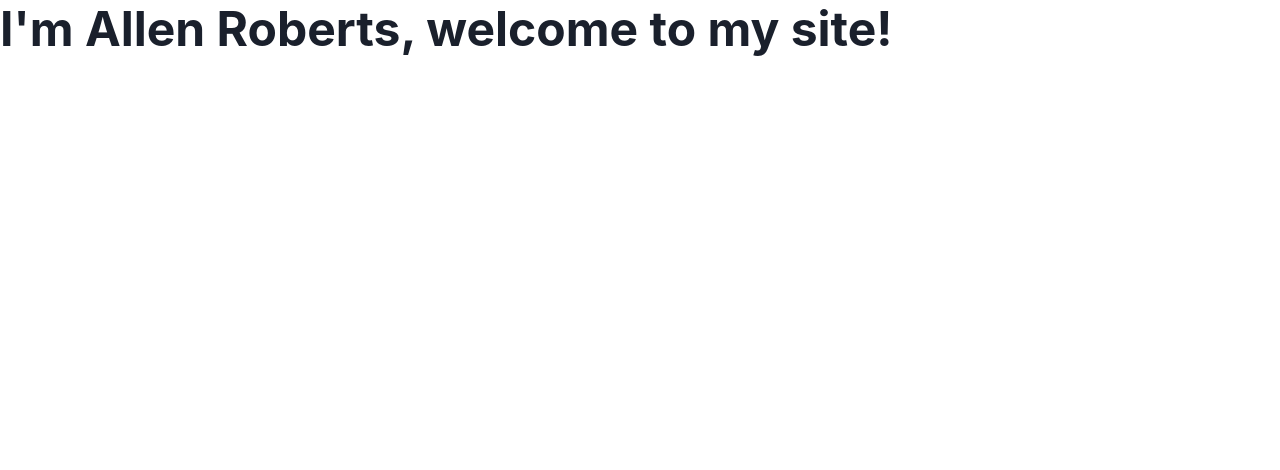
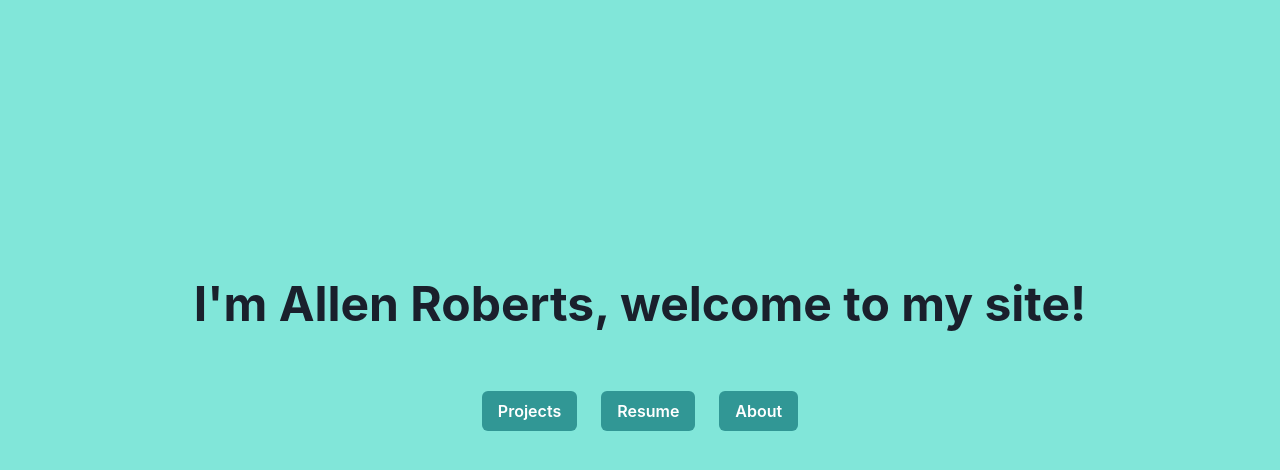
Before and after one commit to AllenRoberts/Personal-Site, a Next.js app: page / in a window 1280 px wide. Shown: the top 470 px of the page. Built offline with nearby package versions, Linux system fonts and the light colour scheme.

Commit message:
Added navbar component, centered text, and added color

```diff
--- a/components/FrontPage.js
+++ b/components/FrontPage.js
@@ -1,4 +1,5 @@
 import { Button, Center, Flex, Heading, Text } from "@chakra-ui/react";
+import { Stack, HStack, VStack } from "@chakra-ui/react"
 
 const FrontPage = () => {
   return (
@@ -7,11 +8,16 @@ const FrontPage = () => {
       h="100%"
       direction="column"
       bg='black.300'
+
     >
-       <Heading fontSize="5xl" noOfLines={2}>
+      <Center>
+       <Heading fontSize="5xl" noOfLines={2} pt={100} text-align = "center">
         I'm Allen Roberts, welcome to my site!
     </Heading>
+
+    </Center>
     </Flex>
+
   );
 };
 
--- /dev/null
+++ b/components/Navbar.js
@@ -0,0 +1,33 @@
+import { Button, Center, Flex, Heading, Text } from "@chakra-ui/react";
+import {HStack} from "@chakra-ui/react"
+
+const Navbar = () => {
+  return (
+    <Flex
+      w="100%"
+      h="100%"
+      direction="column"
+      bg='black.300'
+    >
+      <Center>
+      <HStack spacing="24px">
+  <Button colorScheme="teal" variant="solid">
+    Projects
+  </Button>
+  <Button colorScheme="teal" variant="solid">
+    Resume
+  </Button>
+  <Button colorScheme="teal" variant="solid">
+    About
+  </Button>
+
+</HStack>
+
+    </Center>
+    </Flex>
+
+  );
+};
+
+
+export default Navbar;
--- a/pages/index.js
+++ b/pages/index.js
@@ -1,6 +1,40 @@
 import FrontPage from "../components/FrontPage";
-const Home = () => {
-  return <FrontPage></FrontPage>;
-};
+import Navbar from "../components/Navbar";
+import Head from "next/head";
+import { Box, Grid } from "@chakra-ui/layout";
+const Home = ({ children, title = "form builder" }) => {
+  return(
+  <Box height="100%">
+  <Head>
+    <title>{title}</title>
 
+    <meta charSet="utf-8" />
+    <meta name="viewport" content="initial-scale=1.0, width=device-width" />
+  </Head>
+  <style global jsx>{`
+    html,
+    body,
+    body > div:first-child,
+    div#__next,
+    div#__next > div {
+      height: 100%;
+    }
+  `}</style>
+  <Grid
+    h="100%"
+    w="100%"
+    gridTemplateColumns="repeat(12, 1fr)"
+    gridTemplateRows="repeat(12, 1fr)"
+    bg = "teal.200"
+  >
+    <Box gridColumn="1/13" gridRow="4/5" >
+      <FrontPage></FrontPage>
+    </Box>
+    <Box gridColumn="4/10" gridRow="6/8">
+      <Navbar></Navbar>
+    </Box>
+    </Grid>
+    </Box>
+)
+  }
 export default Home;
```
